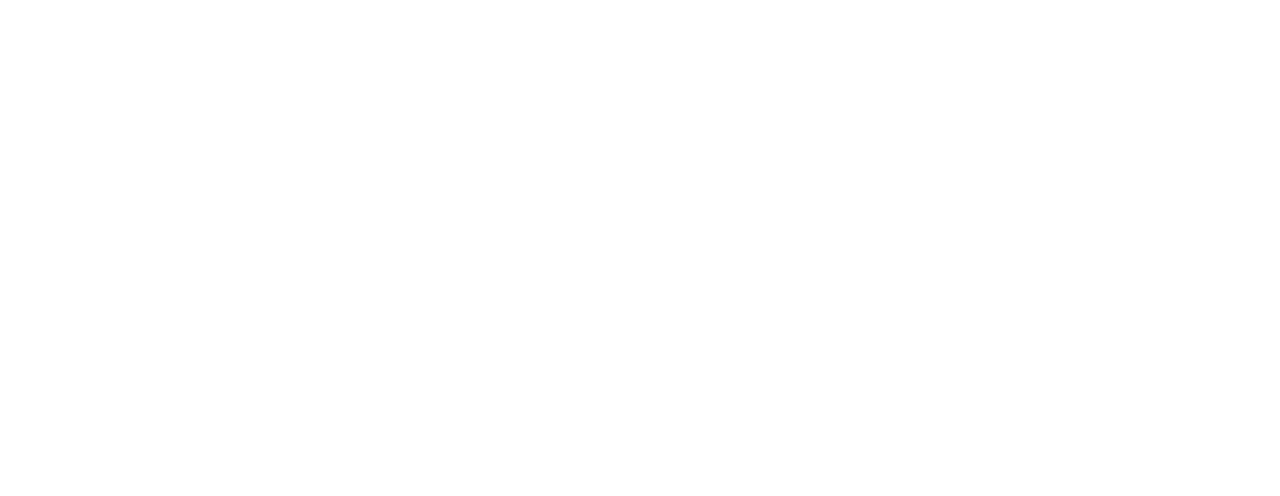
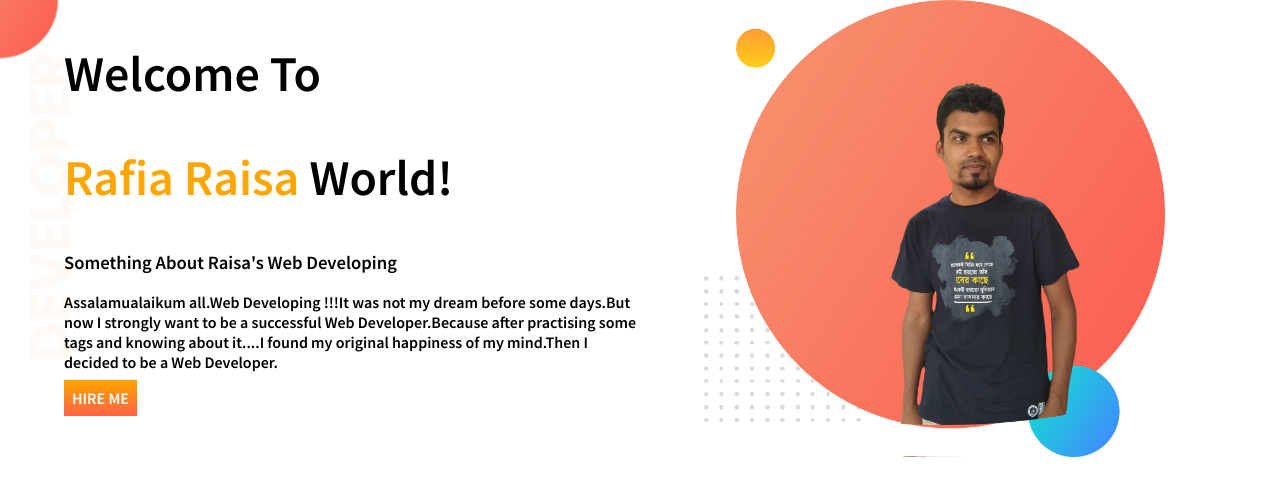
Before and after one commit to RafiaRaisa/Developer.portfolio, a plain HTML site: page index.html in a window 1280 px wide. Drawn offline with Linux system fonts and the light colour scheme.

Commit message:
top banner added

```diff
--- a/index.html
+++ b/index.html
@@ -6,8 +6,27 @@
     <meta name="viewport" content="width=device-width, initial-scale=1.0">
     <title>Developer Portfolio</title>
     <link rel="stylesheet" href="style.css">
+    <link rel="preconnect" href="https://fonts.googleapis.com">
+<link rel="preconnect" href="https://fonts.gstatic.com" crossorigin>
+<link href="https://fonts.googleapis.com/css2?family=Source+Sans+Pro:wght@600&display=swap" rel="stylesheet">
+
 </head>
 <body>
+ <section class="top-banner">
 
+    <div class="half-width">
+        <h1>Welcome To</h1>
+        <h1>
+           <span class="orange
+           "> Rafia Raisa </span> World!</h1>
+           <h3>Something About Raisa's Web Developing</h3>
+           <p>Assalamualaikum all.Web Developing !!!It was not my dream before some days.But now I strongly want to be a successful Web Developer.Because after practising some tags and knowing about it....I found my original happiness of my mind.Then I decided to be a Web Developer.</p>
+           <a class="link-button" target="-blank" href="https://www.linkedin.com/feed/">HIRE ME</a>
+      </div>
+     <div class="half-width img
+     ">
+        <img src="my-bg.png" alt="">
+     </div>
+ </section>
 </body>
 </html>
--- a/style.css
+++ b/style.css
@@ -0,0 +1,34 @@
+body{
+    font-family: 'Source Sans Pro', sans-serif;
+    margin: 0;
+}
+h1{
+    font-size: 50px;
+}
+ .orange{
+     color: orange;
+ }
+ section{
+display: flex;
+ }
+ .half-width{
+    width: 50%;
+    padding-left: 5%;
+ }
+ .half-width img{
+     width: 80%;
+
+ }
+ .link-button{
+     text-decoration: none;
+     background-image: linear-gradient(orange,tomato
+     );
+     padding: 8px;
+     color: white;
+     font-weight: 700;
+
+ }
+ .top-banner{
+background-image: url(top-banner.png);
+background-repeat: no-repeat;
+ }
```
Also changed, not shown: my-bg.png (added), top-banner.png (added).
